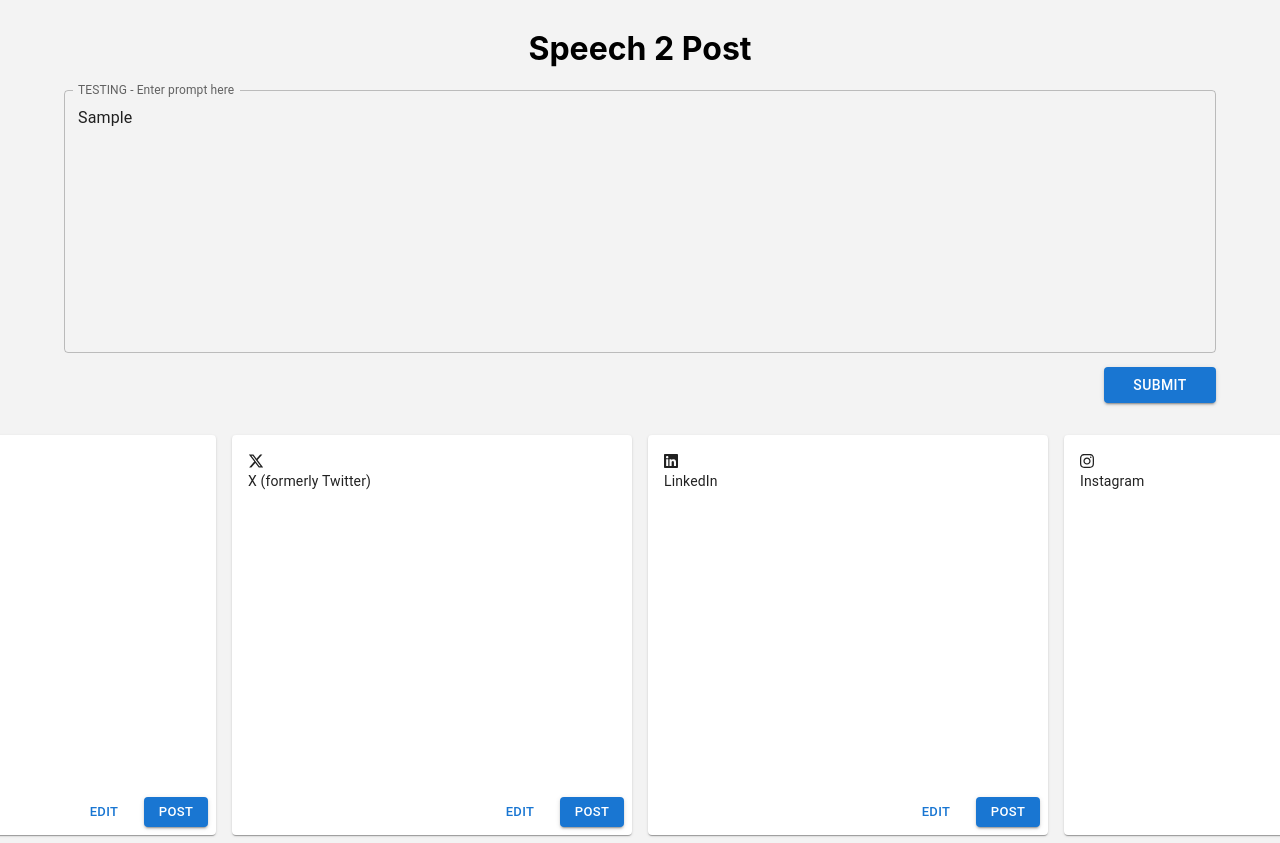
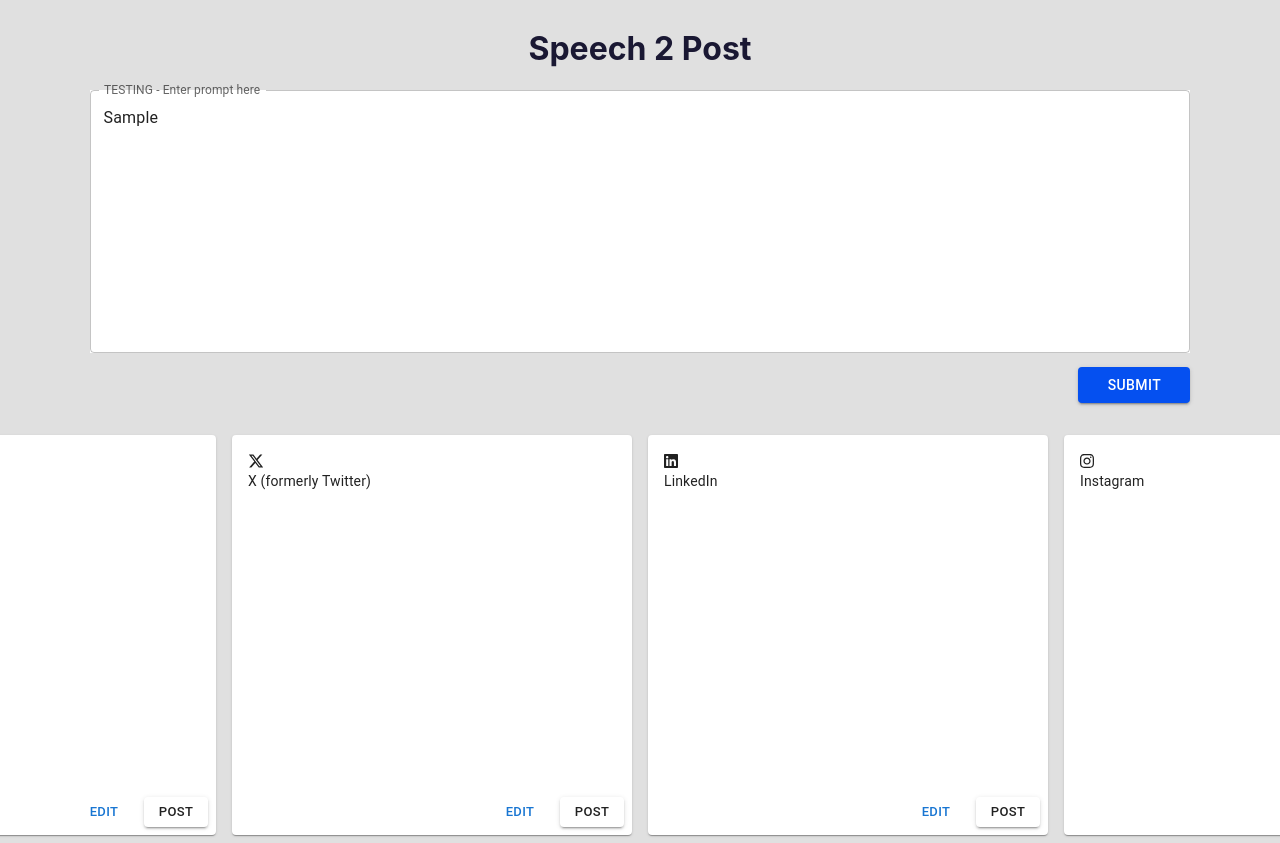
Before and after one commit to gtpower3/ELGUARDS-Speech2Post-client, a React (Create React App) app in the folder elguards-speech2post-client/: page / in a window 1280 px wide. Both pictures are taken after typing "Sample" into the empty fields and a click on the button "SUBMIT". Shown: the top 843 px of the page. Built offline with nearby package versions, Linux system fonts and the light colour scheme; no server answers.

Commit message:
end of day push (theme stuff)

```diff
--- a/elguards-speech2post-client/src/App.css
+++ b/elguards-speech2post-client/src/App.css
@@ -14,7 +14,7 @@
   justify-content: center;
   align-items: center;
   margin: auto;
-  width: 90vw;
+  width: 86vw;
 }
 
 .input-container Button {
--- a/elguards-speech2post-client/src/App.js
+++ b/elguards-speech2post-client/src/App.js
@@ -2,13 +2,18 @@ import logo from './logo.svg';
 import './App.css';
 import { useState } from 'react';
 import axios from 'axios'
-
-import Card from '@mui/material/Card';
-import CardContent from '@mui/material/CardContent';
-import Typography from '@mui/material/Typography';
-import { Box, Button, CardActions, TextField } from '@mui/material';
+import { Button, TextField } from '@mui/material';
 import SocialMediaCard from './components/SocialMediaCard';
 import SocialMediaCardContainer from './components/SocialMediaCardContainer';
+import { createTheme, ThemeProvider } from "@mui/material/styles";
+
+const theme = createTheme({
+  palette: {
+    primary: {
+      main: "#0550F0",
+    },
+  },
+});
 
 
 const msgObj = {
@@ -53,9 +58,12 @@ function App() {
           multiline
           rows={10}
           onChange={e => setPromptText(e.target.value)}
-          sx={{ width: '100%' }}
+          sx={{ width: '100%', bgcolor: "white" }}
         />
-        <Button variant="contained" onClick={() => submitVoiceData(promptText)}>Submit</Button>
+        <ThemeProvider theme={theme}>
+          <Button variant="contained" onClick={() => submitVoiceData(promptText)}>Submit</Button>
+        </ThemeProvider>
+
       </div>
 
       {/* <pre>{msgObj.facebook.content}</pre>
--- a/elguards-speech2post-client/src/components/SocialMediaCard.jsx
+++ b/elguards-speech2post-client/src/components/SocialMediaCard.jsx
@@ -2,6 +2,7 @@ import Card from "@mui/material/Card";
 import CardContent from "@mui/material/CardContent";
 import Typography from "@mui/material/Typography";
 import { Button, CardActions, Skeleton, TextField } from "@mui/material";
+import { createTheme } from "@mui/material/styles";
 import { useEffect, useState } from "react";
 import { FontAwesomeIcon } from "@fortawesome/react-fontawesome";
 import {
@@ -11,6 +12,14 @@ import {
   faInstagram,
 } from "@fortawesome/free-brands-svg-icons";
 import { faUserGroup } from "@fortawesome/free-solid-svg-icons";
+
+const theme = createTheme({
+  palette: {
+    primary: {
+      main: "#0550F0",
+    },
+  },
+});
 
 export default function SocialMediaCard({
   title = "",
@@ -96,6 +105,7 @@ export default function SocialMediaCard({
         <Button
           size="small"
           variant="contained"
+          color={theme.palette.primary.main}
           disabled={isLoading || isEditing ? true : false}
         >
           {isLoading ? <Skeleton width={"100%"} /> : "Post"}
--- a/elguards-speech2post-client/src/index.css
+++ b/elguards-speech2post-client/src/index.css
@@ -4,7 +4,8 @@ body {
     sans-serif;
   -webkit-font-smoothing: antialiased;
   -moz-osx-font-smoothing: grayscale;
-  background-color: #f3f3f3;
+  background-color: #e0e0e0;
+  color: #1a1833;
   display: flex;
   flex-direction: column;
   justify-content: center;
```
